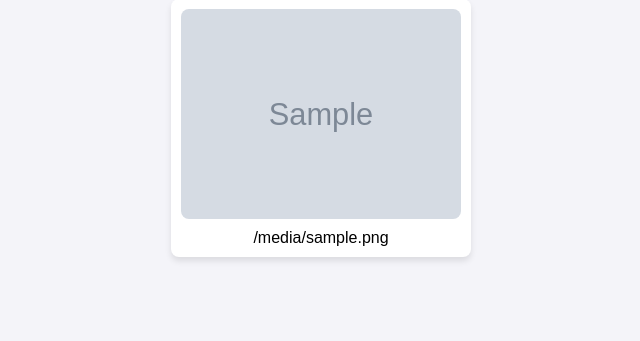
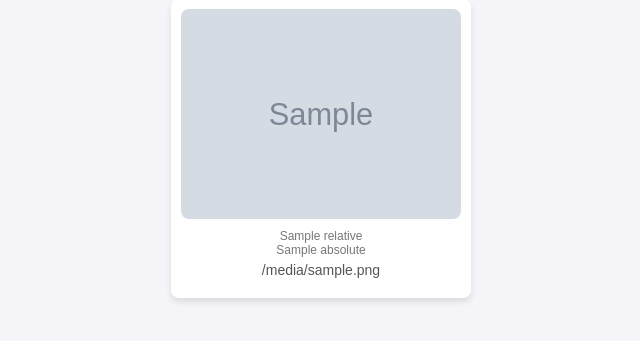
Before and after one commit to dmayman/ninas, a Flask app: template pi/src/templates/photos.html in a window 1280 px wide. Shown: the part 160-501 px from the top of the page, without its empty margins (319-959 px from the left). Run offline with Flask 3, Linux system fonts and the light colour scheme; the template is opened without the code that fills it: most values are stand-ins (such as "Sample title", 1, 10 or a date in 2020); grey boxes marked "Sample" are stand-in pictures.

Commit message:
update bugs

```diff
--- a/pi/src/templates/photos.html
+++ b/pi/src/templates/photos.html
@@ -43,7 +43,8 @@
             padding: 10px;
         }
 
-        .photo-card:hover .checkbox-container {
+        .photo-card:hover .checkbox-container,
+        .photo-card .checkbox-container input[type="checkbox"]:checked ~ .checkbox-container {
             display: block;
         }
 
@@ -117,6 +118,19 @@
             background: #6c757d;
             color: white;
         }
+
+        .photo-timestamp {
+            font-size: 12px;
+            color: #777;
+            margin-bottom: 5px;
+        }
+
+        .photo-name {
+            font-size: 14px;
+            color: #555;
+            margin-bottom: 10px;
+            word-wrap: break-word;
+        }
     </style>
 </head>
 <body>
@@ -124,12 +138,16 @@
         <h1>{{ category }} Photos</h1>
         <a class="back" href="/">⬅️ Back to Home</a>
         <div class="photo-grid">
-            {% for photo in photos %}
+            {% for photo, timestamps in photos.items() %}
             <div class="photo-card" data-photo="{{ photo }}">
                 <div class="checkbox-container">
                     <input type="checkbox" class="photo-checkbox" data-photo="{{ photo }}">
                 </div>
                 <img src="{{ url_for('static', filename='training_photos/' + category + '/' + photo) }}" alt="{{ photo }}">
+                <div class="photo-timestamp">
+                    <div>{{ timestamps.relative }}</div>
+                    <div>{{ timestamps.absolute }}</div>
+                </div>
                 <div class="photo-name">{{ photo }}</div>
             </div>
             {% endfor %}
```
